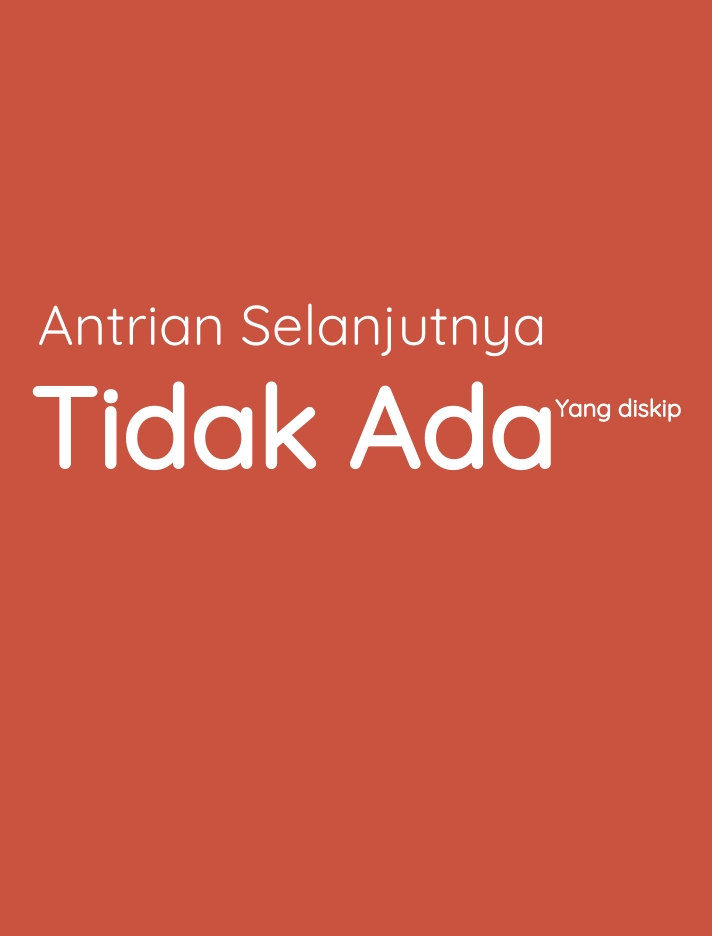
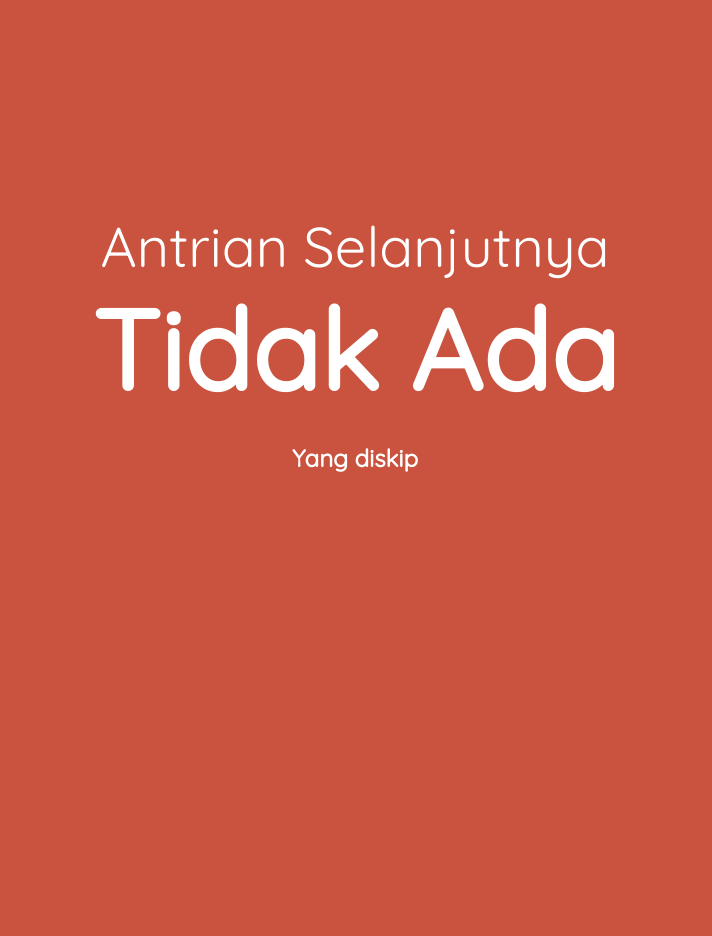
Before and after one commit to fathyann/count-dorakula, a Django app: page / in a window 1280 px wide. Shown: the whole page, without its empty margins (293-1005 px from the left). Before the commit the page ends 471 px from the top, so only its background shows below. Run offline with Django 3.2, Linux system fonts and the light colour scheme; parts of the project's set-up code (start-up, migrations or seed data) failed here and were passed over; some libraries are stand-ins or nearby versions.

Commit message:
fixed styling in user page

```diff
--- a/counter/templates/counter/index.html
+++ b/counter/templates/counter/index.html
@@ -1,14 +1,13 @@
 {% extends "layout/base.html" %}
 {% block content %}
     <div class="container">
-        <div id="counter" class="counter">
-            <h1 class="counter-header light">
-                Antrian Selanjutnya
-            </h1>
-            <!-- <h1 id="counter-number">1. Akbar Septriyan</h1> -->
-        </div>
-        <div id="skipped-list">
-            <h2>Yang diskip</h2>
+        <div>
+            <div id="counter">
+                <h1 class="counter-header light">Antrian Selanjutnya</h1>
+            </div>
+            <div id="skipped-list">
+                <h2>Yang diskip</h2>
+            </div>
         </div>
     </div>
     <script type="text/javascript">
@@ -30,7 +29,6 @@
                 url: '{% url "api:get_skipped" %}',
                 dataType: 'json',
                 success: function(response) {
-                    console.log(response.data.length);
                     var html = '';
 
                     if (response.data.length === 0) {
--- a/counter/templates/layout/base.html
+++ b/counter/templates/layout/base.html
@@ -8,19 +8,19 @@
             font-family: 'Quicksand', sans-serif;
             background: #C9533E;
             color: white;
-            overflow: hidden;
+            overflow-x: hidden;
             box-sizing: border-box;
         }
 
         .container {
             width: 100vw;
-            height: 100vh;
+            min-height: 90vh;
             display: flex;
             justify-content: center;
-            align-items: center;
+            padding-top: 25vh;
         }
 
-        .counter {
+        #counter {
             text-align: center;
             line-height: 5em;
         }
@@ -35,6 +35,14 @@
             line-height: 0.5em;
         }
 
+        #skipped-list {
+            text-align: center;
+        }
+
+        #skipped-list h2 {
+            line-height: 0.5em;
+        }
+
         .light {
             font-weight: 500;
         }
```
